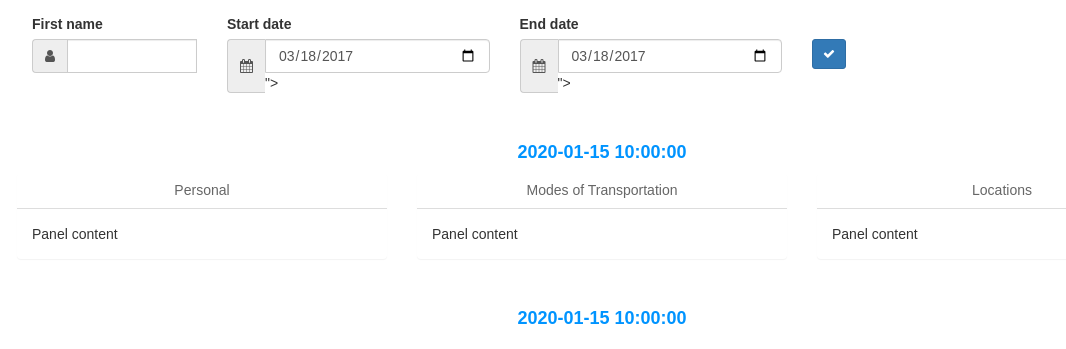
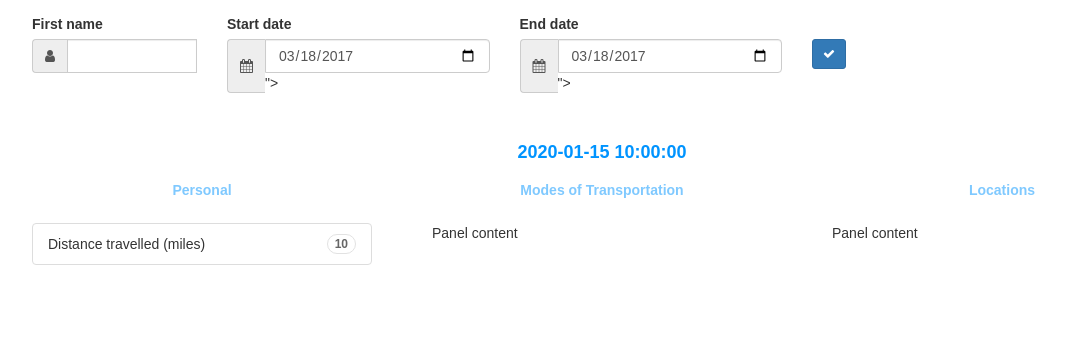
Before and after one commit to afeierman/Knowhere, a Flask app: template app/templates/knowhere.html in a window 1280 px wide. Shown: the part 51-400 px from the top of the page, without its empty margins (38-1104 px from the left). Before the commit the page ends 375 px from the top, so only its background shows below. Run offline with Flask 2, Linux system fonts and the light colour scheme; the template is opened without the code that fills it: most values are stand-ins (such as "Sample title", 1, 10 or a date in 2020); form fields are guessed from the names that the template uses; data that the repository does not hold is empty; some libraries are stand-ins or nearby versions.

Commit message:
add distance to front-end

```diff
--- a/app/app.py
+++ b/app/app.py
@@ -63,9 +63,9 @@ def get_iphone_test():
 			#_filter={"user_id":kdb.ObjectId(user_id)}
 		)
 
-		# just getting lat/long for testing
 		user_data = temp_data.apply(make_lat_long, axis=1)
 		user_data = list(user_data[pd.notnull(user_data)])
+		set_distance_traveled(temp_data, user_data)
 	except:
 		user_data = []
 
--- a/app/static/css/app.css
+++ b/app/static/css/app.css
@@ -37,17 +37,20 @@ h4.date-label {
 
 h4.panel-title {
 	font-size: 1em;
-	color: #666666;
+	color: #7fc9ff;
 	background: none;
+	font-weight: bold;
+	border: none;
 }
 
-.panel-default {
+.panel, .panel-default, .overview-panel, .panel-body {
 	border: none;
+	box-shadow: none;
 }
 
 .panel-default>.panel-heading{
 	background: none;
-
+	border: none;
 }
 
 #mapid {
@@ -57,3 +60,9 @@ h4.panel-title {
 [ng-cloak] {
 	visibility: hidden;
 }
+
+.badge {
+	background-color: #ffffff;
+	color: #666666;
+	border: 1px solid #e2e2e2;
+}
--- a/app/static/js/app.js
+++ b/app/static/js/app.js
@@ -18,27 +18,30 @@ function dateToStr(d, fmt){
 
 /*** FORM ***/
 myApp.service("shared", function($http){
-  var users = [];
+  var users = []
   var usernames = []
-  var the_username = undefined;
+  var the_username = undefined
   var the_user_id = undefined
-  var user_data = undefined;
+  var user_data = undefined
   var user_data_first = undefined
   var first_date = undefined
   var user_data_last = undefined
   var last_date = undefined
   var map_latlong = undefined
-  var d = new Date();
-  var start_date = d;
-  var end_date = d;
+  var d = new Date()
+  var start_date = d
+  var end_date = d
   var overviewdate=document.getElementById("overview-date")
   var mapdate=document.getElementById("map-date")
+  var total_distance = "N/A"
 
   var get_first_data = function(){
     if(user_data !== []){
       return user_data.filter(function(entry){
-        return dateToStr(start_date,"ymd")==entry.date.substring(0,10) ||
+        return ("latitude" in entry) && (
+          dateToStr(start_date,"ymd")==entry.date.substring(0,10) ||
               user_data[0].date.substring(0,10)==entry.date.substring(0,10)
+        )
       });
     } else {
       return []
@@ -48,8 +51,20 @@ myApp.service("shared", function($http){
   var get_last_data = function(){
     if(user_data !== []){
       return user_data.filter(function(entry){
-        return dateToStr(end_date,"ymd")==entry.date.substring(0,10) ||
-              user_data[user_data.length-1].date.substring(0,10)==entry.date.substring(0,10)
+        return ("latitude" in entry) && (
+          dateToStr(end_date,"ymd")==entry.date.substring(0,10) ||
+              user_data[user_data.length-2].date.substring(0,10)==entry.date.substring(0,10)
+        )
+      });
+    } else {
+      return []
+    }
+  };
+
+  var get_total_distance = function(){
+    if(user_data !== []){
+      return user_data.filter(function(entry){
+        return "total_distance" in entry;
       });
     } else {
       return []
@@ -74,6 +89,7 @@ myApp.service("shared", function($http){
         usernames = users.map(function(x){return x.username})
       });
     },
+    getTotalDistance: function() {return total_distance},
     getUser: function(){return the_username;},
     getUsers: function(){return users.map(function(u){return u.username})},
     getStartDate: function() {return start_date;},
@@ -108,16 +124,18 @@ myApp.service("shared", function($http){
         }
       }).then(function(response){
         user_data = response.data;
+        //console.log(user_data)
         user_data_first = get_first_data();
         user_data_last = get_last_data();
         first_date = new Date(user_data_first[0].date)
         last_date = new Date(user_data_last[0].date)
-        console.log(first_date)
-        console.log(last_date)
+        //console.log(first_date)
+        //console.log(last_date)
         map_latlong = get_map_latlong();
         overviewdate.innerText = dateToStr(first_date, "") + " \u2013 " + dateToStr(last_date, "");
         mapdate.innerText = dateToStr(last_date, "");
-        //console.log(map_latlong)
+        total_distance = (get_total_distance()[0]["total_distance"]).toFixed(2);
+        //console.log(total_distance)
         draw(map_latlong);
       });
     }
@@ -162,6 +180,7 @@ myApp.controller("OverviewController", function($scope, shared){
   start_date = shared.getStartDate()
   end_date = shared.getEndDate()
   this.date_range = toDateRange(start_date, end_date);
+  this.getTotalDistance = shared.getTotalDistance;
 
   $scope.$watch(function(){
     return shared.getStartDate();
--- a/app/templates/knowhere.html
+++ b/app/templates/knowhere.html
@@ -74,7 +74,12 @@
 		    				<h4 class="panel-title text-center">Personal</h4>
 		  				</div>
 		  				<div class="panel-body">
-		    				Panel content
+		    				<ul class="list-group">
+							  <li class="list-group-item">
+							    <span class="badge" ng-cloak>{{overview.getTotalDistance()}}</span>
+							    Distance travelled (miles)
+							  </li>
+							</ul>
 		  				</div>
 					</div>
 				</div>
```
Also changed, not shown: app/helpers.py (+63 -0 lines).
